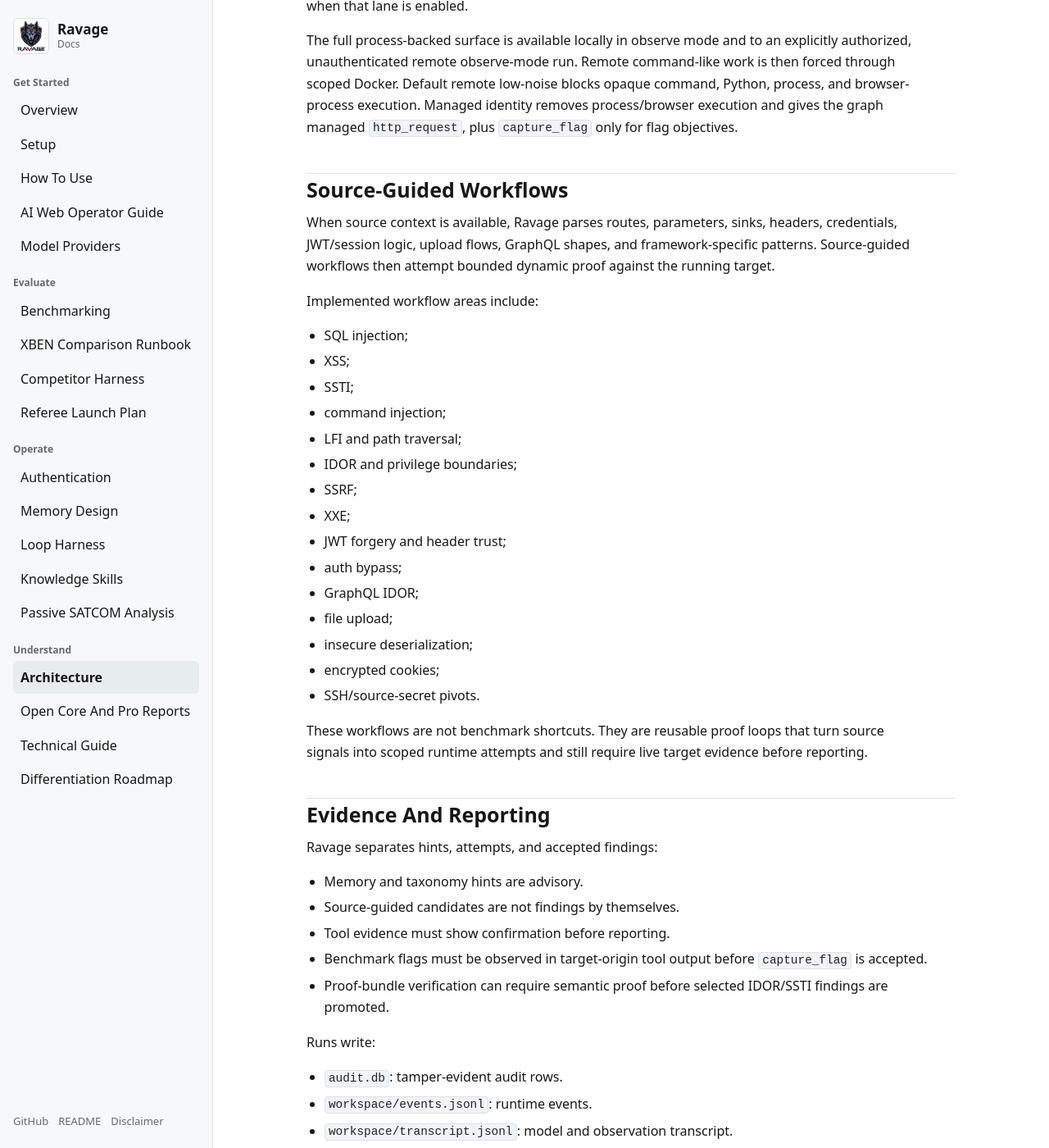
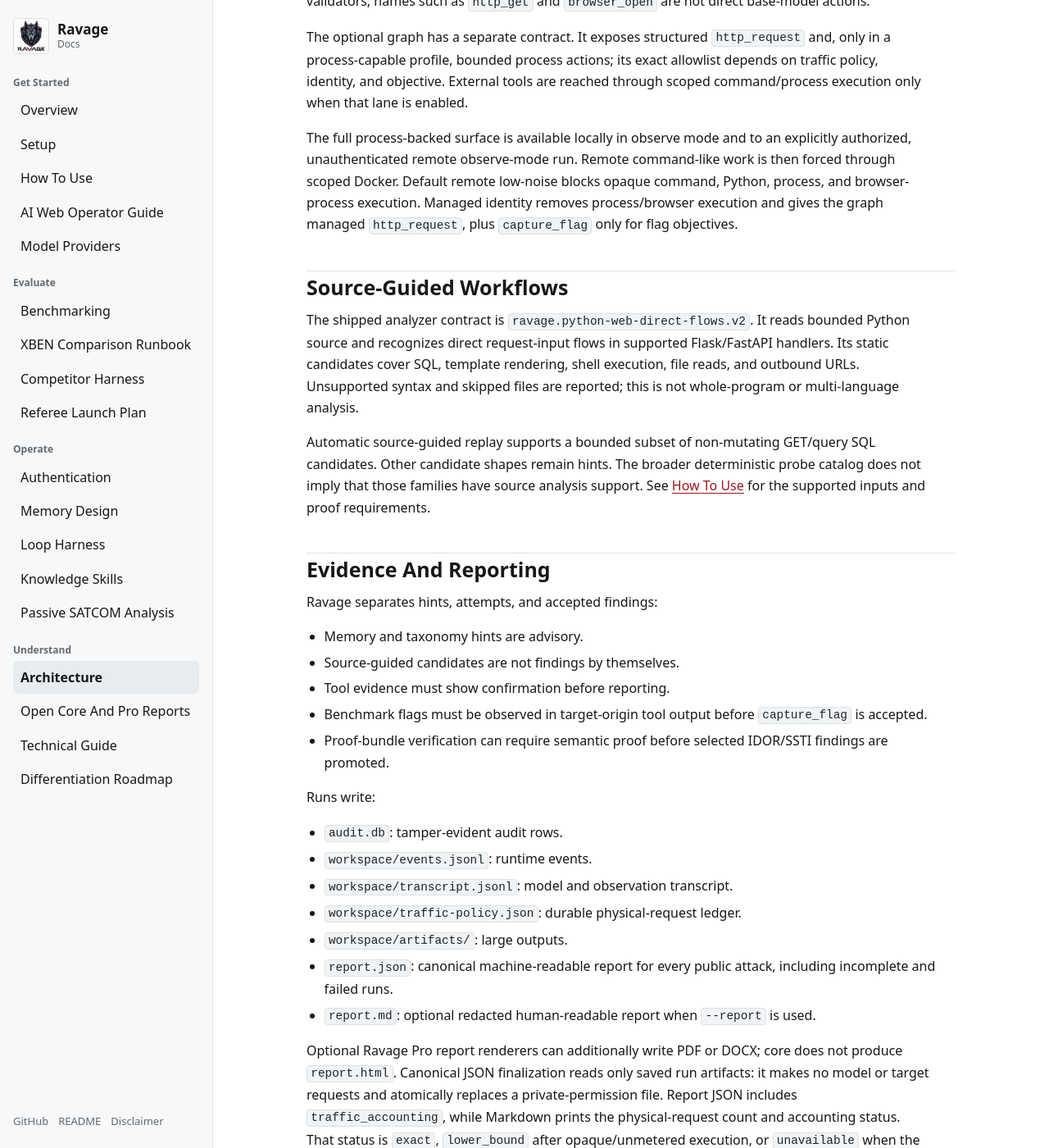
Before and after one commit to duriantaco/ravage, a Jekyll site: the page built from docs/architecture.md, in a window 1280 px wide and 1400 px high, scrolled down 11556 px. Shown: the whole window at 82% size. Built offline with Jekyll 4.4.1, drawn with Linux system fonts in a browser that asks for light colours; some of the changed text lies outside the part shown.

Commit message:
docs: align capability claims with shipped behavior

```diff
--- a/docs/architecture.md
+++ b/docs/architecture.md
@@ -107,12 +107,15 @@
   reports, source-guided workflows, and the additive autonomous graph.
 - `packages/schemas`: shared schema package published as `ravage-schemas`,
   imported as `pentest_schemas`.
-- `packages/agents/*`: early specialist-agent packages.
-- `packages/mcp_servers/*`: MCP wrappers for external tools.
+- `packages/agents/*`: early specialist-agent scaffolds outside the active workspace.
+- `packages/mcp_servers/*`: unimplemented MCP scaffolds outside the active workspace;
+  these packages do not provide external-tool servers.
 - `ravage xben`: XBEN runner used for controlled benchmark execution.
 
 The console command is `ravage`, implemented by
 `packages/ravage/src/ravage/__main__.py`.
+The repository root is a virtual UV workspace. Only `ravage` and
+`ravage-schemas` are installable workspace distributions.
 
 ## Entry Points
 
@@ -137,7 +140,10 @@
 
 - `ravage xben ...`: official-style XBEN validation benchmark runs.
 - `ravage benchmark ...`: compatibility alias for `ravage xben`.
-- `scripts/run_memory_eval.py`: memory off/read comparison.
+- `scripts/run_memory_eval.py`: retired compatibility entry point; reports that
+  memory evaluation is unavailable and exits without running models or writing results.
+- `scripts/eval_proof_bundles.py`: offline recorded-verdict fixture scoring;
+  this checks supplied records and does not independently verify a vulnerability.
 - `scripts/grade_xben_failures.py`: post-run failure categorization.
 
 ## Base Agent Loop And Evaluated Snapshot
@@ -151,12 +157,11 @@
 to the next model turn. Tool output is wrapped as untrusted observation data so
 target-controlled text cannot masquerade as agent instructions.
 
-The agent supports two modes:
-
-- `hybrid`: normal local/manual operation with runtime recommendations,
-  deterministic proof support, and evidence gates.
-- `ctf-free-roam`: benchmark/CTF mode that encourages bounded autonomous
-  exploration and flag capture.
+The CLI retains `hybrid` and `ctf-free-roam` as compatibility labels recorded
+in run metadata. The base execution loop does not select different behavior
+from these labels. Runtime capabilities and evidence requirements come from
+the brief, identity, traffic policy, and execution settings. XBEN separately
+requires the `ctf-free-roam` label for its official-style configuration.
 
 The frozen 2026-07-12 XBEN result came from an earlier snapshot of this base
 architecture. It used one
@@ -496,32 +501,17 @@
 
 ## Source-Guided Workflows
 
-When source context is available, Ravage parses routes, parameters, sinks,
-headers, credentials, JWT/session logic, upload flows, GraphQL shapes, and
-framework-specific patterns. Source-guided workflows then attempt bounded
-dynamic proof against the running target.
+The shipped analyzer contract is `ravage.python-web-direct-flows.v2`. It reads
+bounded Python source and recognizes direct request-input flows in supported
+Flask/FastAPI handlers. Its static candidates cover SQL, template rendering,
+shell execution, file reads, and outbound URLs. Unsupported syntax and skipped
+files are reported; this is not whole-program or multi-language analysis.
 
-Implemented workflow areas include:
-
-- SQL injection;
-- XSS;
-- SSTI;
-- command injection;
-- LFI and path traversal;
-- IDOR and privilege boundaries;
-- SSRF;
-- XXE;
-- JWT forgery and header trust;
-- auth bypass;
-- GraphQL IDOR;
-- file upload;
-- insecure deserialization;
-- encrypted cookies;
-- SSH/source-secret pivots.
-
-These workflows are not benchmark shortcuts. They are reusable proof loops that
-turn source signals into scoped runtime attempts and still require live target
-evidence before reporting.
+Automatic source-guided replay supports a bounded subset of non-mutating
+GET/query SQL candidates. Other candidate shapes remain hints. The broader
+deterministic probe catalog does not imply that those families have source
+analysis support. See [How To Use](how-to-use.md) for the supported inputs and
+proof requirements.
 
 ## Evidence And Reporting
 
```
Also changed, not shown: docs/differentiation-roadmap.md (+17 -18 lines), docs/how-to-use.md (+32 -3 lines), docs/memory.md (+5 -0 lines), docs/technical-guide.md (+4 -1 lines), README.md.
